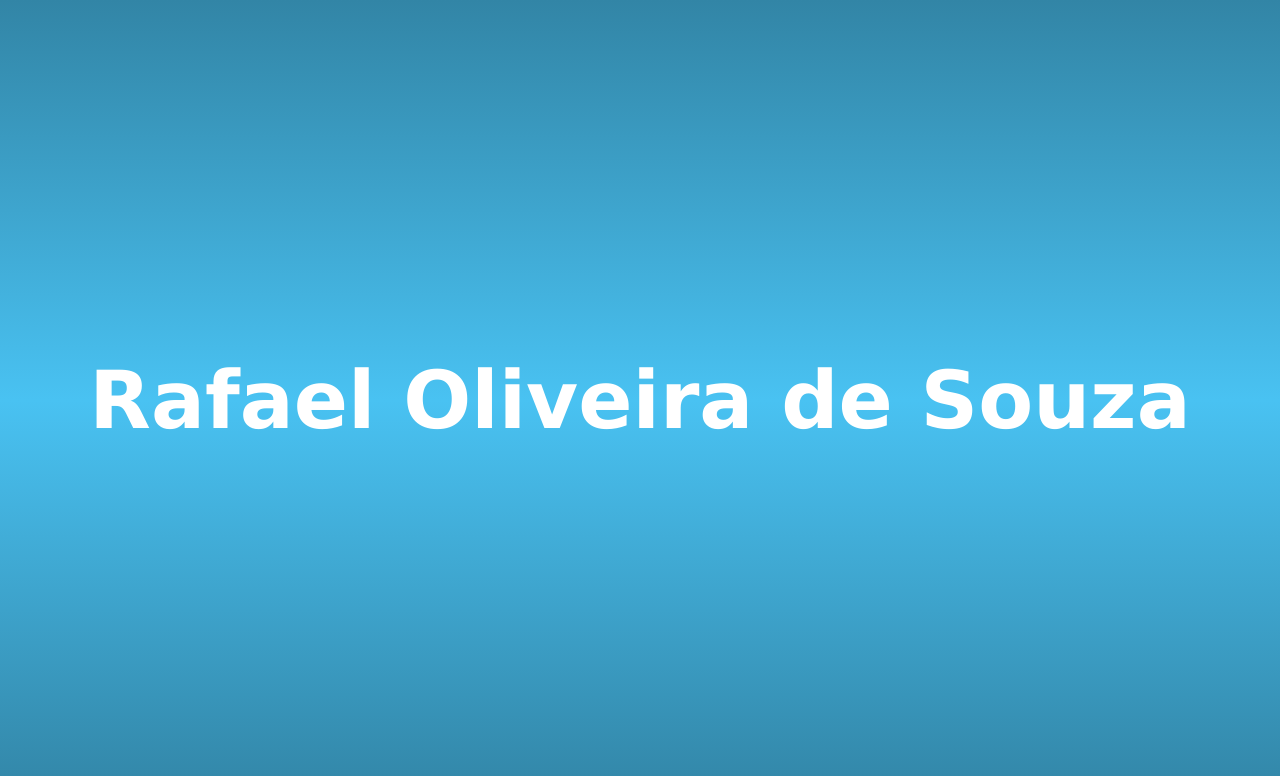
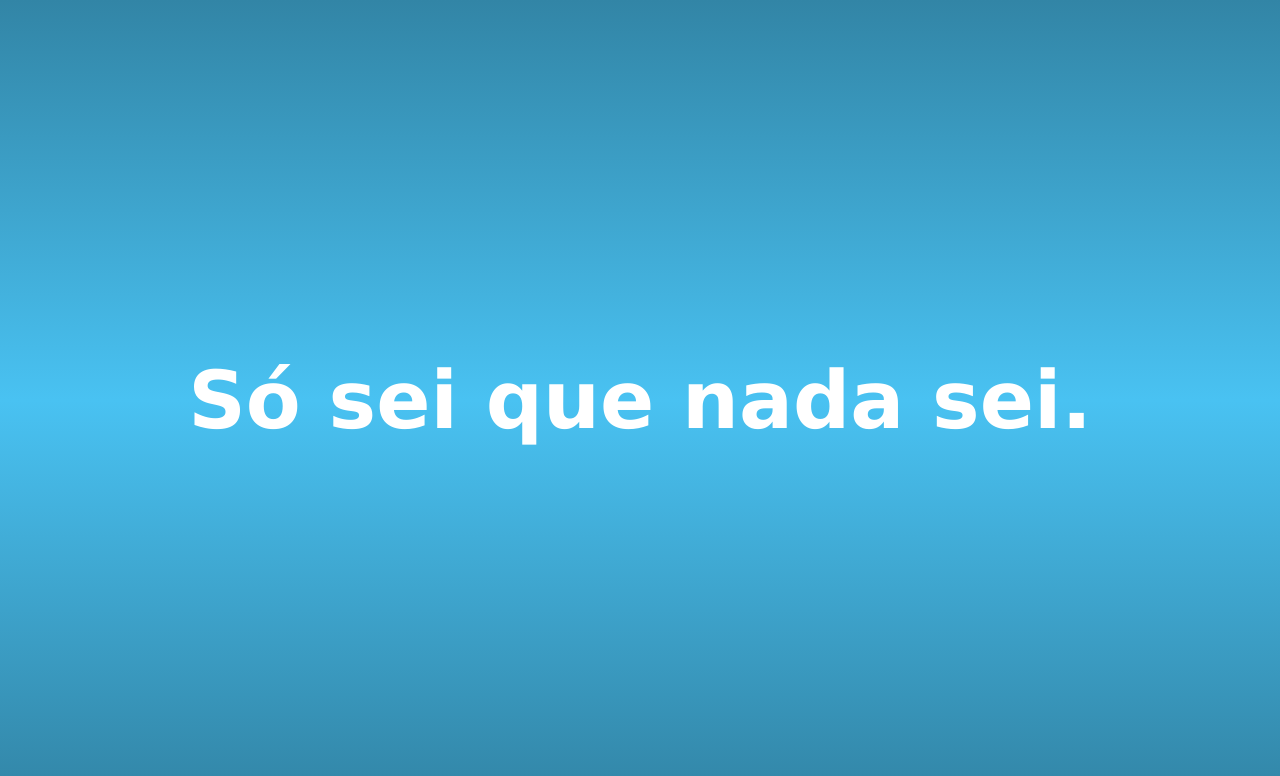
Before and after one commit to Rafael-Oliveira8/projeto-ds1m2, a plain HTML site: page index.html in a window 1280 px wide. Drawn offline with Linux system fonts and the light colour scheme.

Commit message:
Mudança texto da Página

```diff
--- a/index.html
+++ b/index.html
@@ -10,7 +10,7 @@
 <body>
     <main>
         <h1>
-            Rafael Oliveira de Souza
+            Só sei que nada sei.
         </h1>
     </main>
 </body>
```
